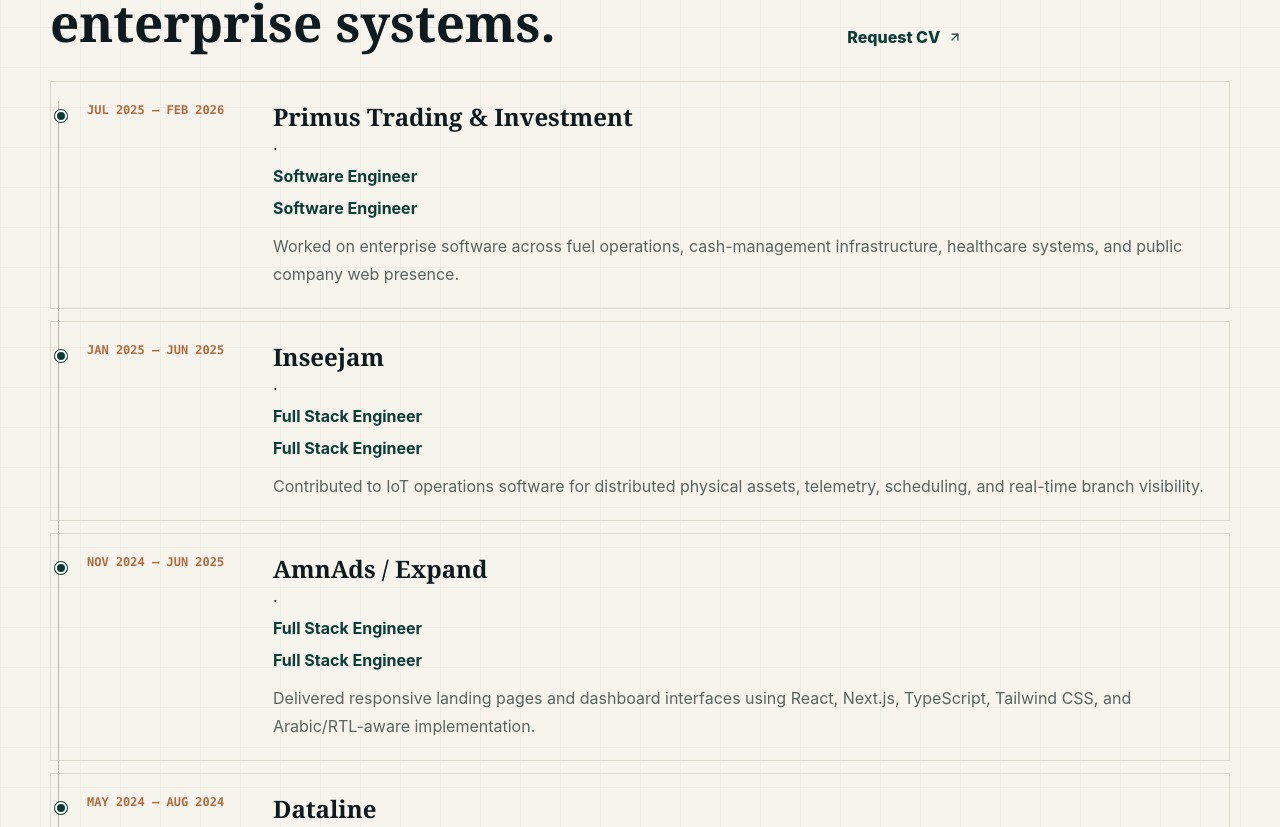
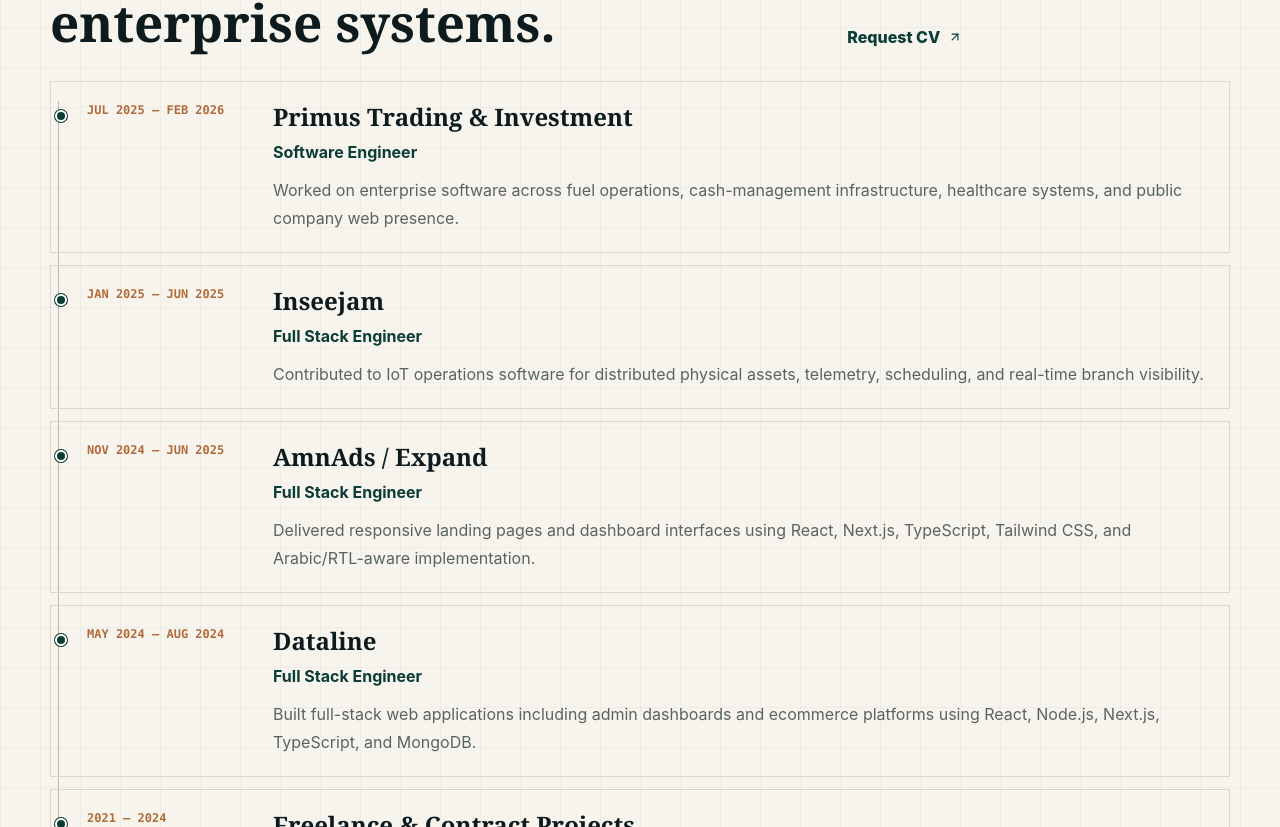
Before and after one commit to alsiddegmohmmed/alsiddegmohmmed.github.io, a Next.js app: page / in a window 1280 px wide. Shown: the part 3493-4320 px from the top of the page. Built offline with nearby package versions, Linux system fonts and the light colour scheme.

Commit message:
fix Experience timeline

```diff
--- a/components/sections/ExperienceTimeline.tsx
+++ b/components/sections/ExperienceTimeline.tsx
@@ -21,7 +21,7 @@
             <span className="absolute left-1 top-7 h-3 w-3 rounded-full border-2 border-surface bg-green shadow-[0_0_0_1px_var(--green)]" aria-hidden="true" />
             <p className="m-0 font-mono text-xs font-extrabold uppercase text-copper">{item.period}</p>
             <div>
-              <h3 className="font-display text-2xl font-semibold leading-tight text-ink">{item.company}</h3> . <strong className="mt-2 block text-green">{item.role}</strong>
+              <h3 className="font-display text-2xl font-semibold leading-tight text-ink">{item.company}</h3>
               <strong className="mt-2 block text-green">{item.role}</strong>
               <p className="mt-3 leading-7 text-muted">{item.text}</p>
             </div>
```
